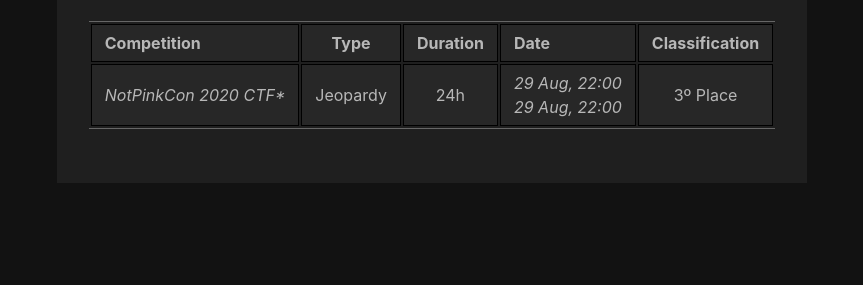
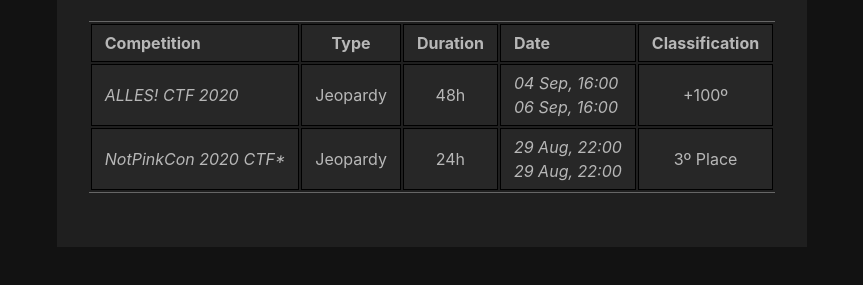
Before and after one commit to 0xdiass/team.portugal4hacking.github.io, a plain HTML site: page ctfs.html in a window 1280 px wide. Shown: the part 169-454 px from the top of the page, without its empty margins (208-1071 px from the left). Drawn offline with nearby package versions, Linux system fonts and the light colour scheme.

Commit message:
Update ctfs.html

```diff
--- a/ctfs.html
+++ b/ctfs.html
@@ -53,6 +53,15 @@
       </thead>
       <tbody>
         <tr>
+          <td style="text-align: left"><em>ALLES! CTF 2020</em></td>
+          <td style="text-align: center">Jeopardy</td>
+          <td style="text-align: center">48h</td>
+          <td style="text-align: left"><em>04 Sep, 16:00 <br>06 Sep, 16:00</em></td>
+          <td style="text-align: center">+100º</td>
+        </tr>
+      </tbody>
+      <tbody>
+        <tr>
           <td style="text-align: left"><em>NotPinkCon 2020 CTF*</em></td>
           <td style="text-align: center">Jeopardy</td>
           <td style="text-align: center">24h</td>
```
